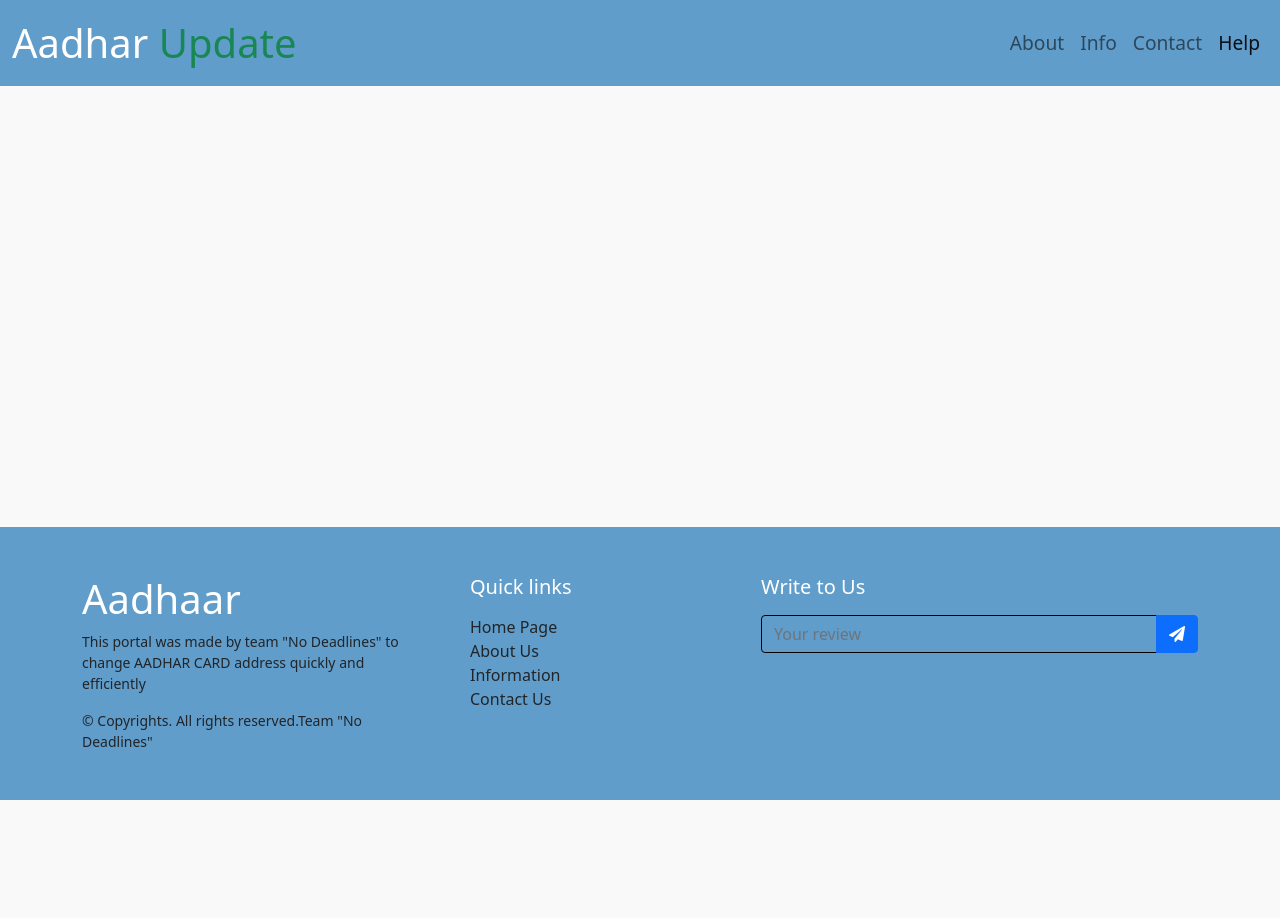
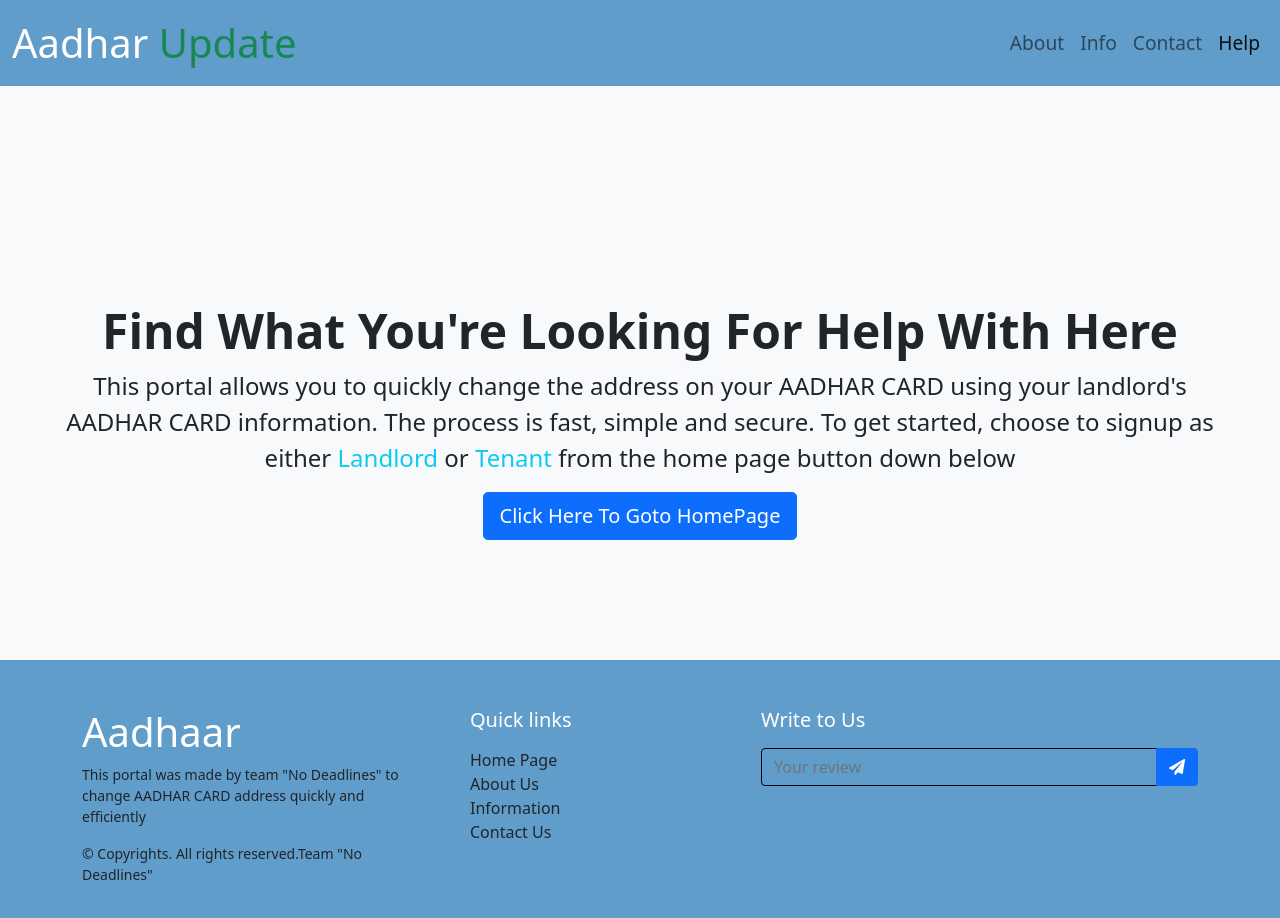
Before and after one commit to cursed-halo/aadhar-hackathon-21, a plain HTML site: page help.html in a window 1280 px wide. Before the commit the page ends 800 px from the top, so only its background shows below. Drawn offline with nearby package versions, Linux system fonts and the light colour scheme.

Commit message:
added help page

```diff
--- a/help.html
+++ b/help.html
@@ -1,25 +1,25 @@
 <!DOCTYPE html>
+<html lang="en" dir="ltr">
 
-<html lang="en" dir="ltr">
   <head>
     <meta charset="utf-8" />
     <title>AAUP | Help</title>
     <meta name="viewport" content="width=device-width, initial-scale=1.0" />
     <!-- Bootstrap CSS -->
-    <link href="https://cdn.jsdelivr.net/npm/bootstrap@5.0.2/dist/css/bootstrap.min.css" rel="stylesheet" integrity="sha384-EVSTQN3/azprG1Anm3QDgpJLIm9Nao0Yz1ztcQTwFspd3yD65VohhpuuCOmLASjC" crossorigin="anonymous">
+    <link href="https://cdn.jsdelivr.net/npm/bootstrap@5.0.2/dist/css/bootstrap.min.css" rel="stylesheet"
+      integrity="sha384-EVSTQN3/azprG1Anm3QDgpJLIm9Nao0Yz1ztcQTwFspd3yD65VohhpuuCOmLASjC" crossorigin="anonymous">
     <link rel="stylesheet" href="style.css" />
-    <link
-      rel="stylesheet"
-      href="https://cdnjs.cloudflare.com/ajax/libs/font-awesome/5.15.3/css/all.min.css"
-    />
+    <link rel="stylesheet" href="https://cdnjs.cloudflare.com/ajax/libs/font-awesome/5.15.3/css/all.min.css" />
   </head>
 
   <body>
     <!--Navigation and links-->
     <nav class="navbar navbar-expand-lg navbar-light" style="background-color: #619dca; font-size: 1.2rem; ">
       <div class="container-fluid">
-    <a class="navbar-brand fs-1 text-white" href="index.html">Aadhar <span class="text-success bold ">Update</span></a>
-    <button class="navbar-toggler" type="button" data-bs-toggle="collapse" data-bs-target="#navbarNav" aria-controls="navbarNav" aria-expanded="false" aria-label="Toggle navigation">
+        <a class="navbar-brand fs-1 text-white" href="index.html">Aadhar <span
+            class="text-success bold ">Update</span></a>
+        <button class="navbar-toggler" type="button" data-bs-toggle="collapse" data-bs-target="#navbarNav"
+          aria-controls="navbarNav" aria-expanded="false" aria-label="Toggle navigation">
           <span class="navbar-toggler-icon"></span>
         </button>
         <div class="collapse navbar-collapse" id="navbarNav">
@@ -34,21 +34,33 @@
               <a class="nav-link" href="Contact.html">Contact</a>
             </li>
             <li class="nav-item">
-          <a class="nav-link active" href="help.html" >Help</a>
+              <a class="nav-link active" href="help.html">Help</a>
             </li>
           </ul>
         </div>
       </div>
     </nav>
     <!--End of navigation and links-->
+    <!--Main Section-->
+    <br><br><br><br><br>
+    <div class="p-5 mb-4 bg-light rounded-3 text-center">
+      <div class="container-fluid py-5 text-center">
+        <h1 class="display-5 fw-bold text-center">Find What You're Looking For Help With Here</h1>
+        <p class="fs-4 text-center">This portal allows you to quickly change the address on your AADHAR CARD using your landlord's AADHAR CARD information. The process is fast, simple and secure. To get started, choose to signup as either <span class="text-info">Landlord</span> or <span class="text-info">Tenant</span> from the home page button down below</p>
+        <button class="btn btn-primary btn-lg" type="button">Click Here To Goto HomePage</button>
+      </div>
+    </div>
+    </div>
     <!-- FOOTER -->
     <footer class="w-100 py-4 flex-shrink-0">
       <div class="container py-4">
         <div class="row gy-4 gx-5">
           <div class="col-lg-4 col-md-6">
             <h5 class="h1 text-white">Aadhaar</h5>
-                    <p class="small ">This portal was made by team "No Deadlines" to change AADHAR CARD address quickly and efficiently</p>
-                    <p class="small  mb-0">&copy; Copyrights. All rights reserved.Team "No Deadlines" <a class="text-primary" href="#"></a></p>
+            <p class="small ">This portal was made by team "No Deadlines" to change AADHAR CARD address quickly and
+              efficiently</p>
+            <p class="small  mb-0">&copy; Copyrights. All rights reserved.Team "No Deadlines" <a class="text-primary"
+                href="#"></a></p>
           </div>
           <div class="col-lg-3 col-md-6">
             <h5 class="text-white mb-3">Quick links</h5>
@@ -64,8 +76,10 @@
             <p class="small "></p>
             <form action="#">
               <div class="input-group mb-3">
-                            <input class="form-control" type="text" placeholder="Your review" aria-label="Recipient's username" aria-describedby="button-addon2">
-                            <button class="btn btn-primary" id="button-addon2" type="button"><i class="fas fa-paper-plane"></i></button>
+                <input class="form-control" type="text" placeholder="Your review" aria-label="Recipient's username"
+                  aria-describedby="button-addon2">
+                <button class="btn btn-primary" id="button-addon2" type="button"><i
+                    class="fas fa-paper-plane"></i></button>
               </div>
             </form>
           </div>
@@ -74,8 +88,10 @@
     </footer>
     </div>
     <!--End of-->
+    <!-- Option 1: Bootstrap Bundle with Popper -->
+    <script src="https://cdn.jsdelivr.net/npm/bootstrap@5.0.2/dist/js/bootstrap.bundle.min.js"
+      integrity="sha384-MrcW6ZMFYlzcLA8Nl+NtUVF0sA7MsXsP1UyJoMp4YLEuNSfAP+JcXn/tWtIaxVXM"
+      crossorigin="anonymous"></script>
+  </body>
 
-    <!-- Option 1: Bootstrap Bundle with Popper -->
-    <script src="https://cdn.jsdelivr.net/npm/bootstrap@5.0.2/dist/js/bootstrap.bundle.min.js" integrity="sha384-MrcW6ZMFYlzcLA8Nl+NtUVF0sA7MsXsP1UyJoMp4YLEuNSfAP+JcXn/tWtIaxVXM" crossorigin="anonymous"></script>
-  </body>
 </html>
```
Lines whose indentation alone changed are shown as unchanged.
